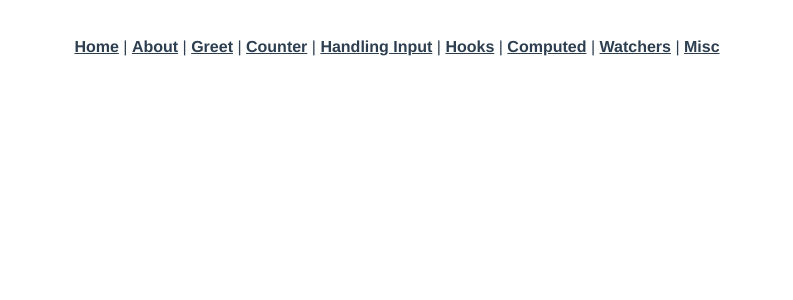
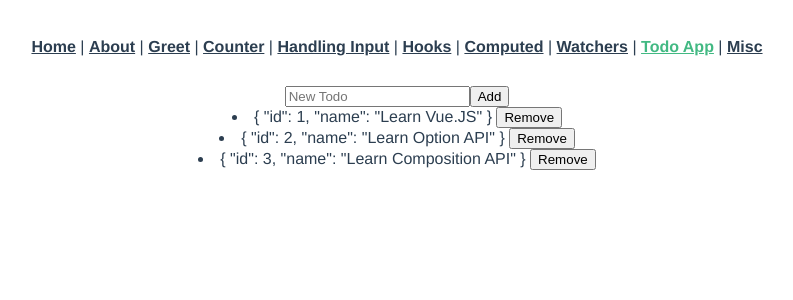
Before and after one commit to nor1c/vue-play, a Vue app in the folder hello-world/: page /simple-todo-list-app in a window 1280 px wide. Shown: the top 300 px of the page, without its empty margins (243-1036 px from the left). Built offline with nearby package versions, Linux system fonts and the light colour scheme.

Commit message:
simple todo list app

```diff
--- a/hello-world/src/App.vue
+++ b/hello-world/src/App.vue
@@ -8,6 +8,7 @@
     <router-link to="/lifecycle-hooks">Hooks</router-link> |
     <router-link to="/computed-properties">Computed</router-link> |
     <router-link to="/watchers">Watchers</router-link> |
+    <router-link to="/simple-todo-list-app">Todo App</router-link> |
     <router-link to="/misc">Misc</router-link>
   </div>
   <router-view/>
--- /dev/null
+++ b/hello-world/src/components/TodoListItem.vue
@@ -0,0 +1,12 @@
+<template>
+    <li>
+        {{ item }}
+        <button @click="$emit('remove')">Remove</button>
+    </li>
+</template>
+
+<script>
+export default {
+    props: ['item'],
+}
+</script>
--- a/hello-world/src/router/index.ts
+++ b/hello-world/src/router/index.ts
@@ -22,6 +22,7 @@ const routes: Array<RouteRecordRaw> = [
   { path: '/lifecycle-hooks', name: 'Hooks', component: () => import('../views/Hooks.vue') },
   { path: '/computed-properties', name: 'Computed Properties', component: () => import('../views/ComputedProperties.vue') },
   { path: '/watchers', name: 'Watchers', component: () => import('../views/Watchers.vue') },
+  { path: '/simple-todo-list-app', name: 'Simple To-do List App', component: () => import('../views/TodoListApp.vue') },
 ]
 
 const router = createRouter({
--- /dev/null
+++ b/hello-world/src/views/TodoListApp.vue
@@ -0,0 +1,43 @@
+<template>
+    <div>
+        <form @submit.prevent="addNewTodo()">
+            <input type="text" v-model="newTodoText" placeholder="New Todo">
+            <button>Add</button>
+        </form>
+        <TodoListItem
+            v-for="(todo, index) in todos"
+            :key="index"
+            :item="todo"
+            @remove="todos.splice(index, 1)"
+        ></TodoListItem>
+    </div>
+</template>
+
+<script>
+import TodoListItem from '../components/TodoListItem.vue'
+
+export default {
+    components: {
+        TodoListItem
+    },
+    data: () => ({
+        newTodoText: '',
+        todos: [
+            { id: 1, name: 'Learn Vue.JS' },
+            { id: 2, name: 'Learn Option API' },
+            { id: 3, name: 'Learn Composition API' }
+        ],
+        nextTodoId: 4
+    }),
+    methods: {
+        addNewTodo() {
+            console.log(this.newTodoText)
+            this.todos.push({
+                id: this.nextTodoId++,
+                name: this.newTodoText
+            })
+            this.newTodoText = ''
+        }
+    }
+}
+</script>
```
